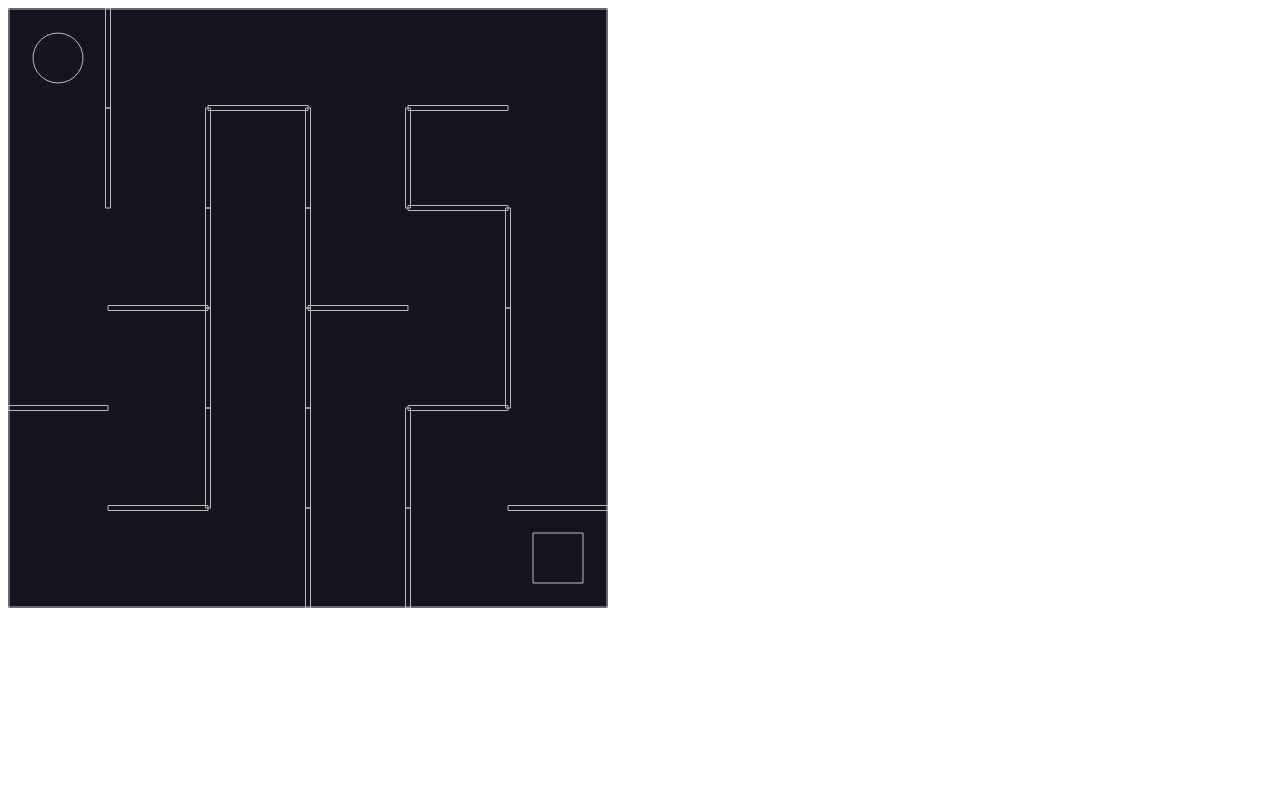
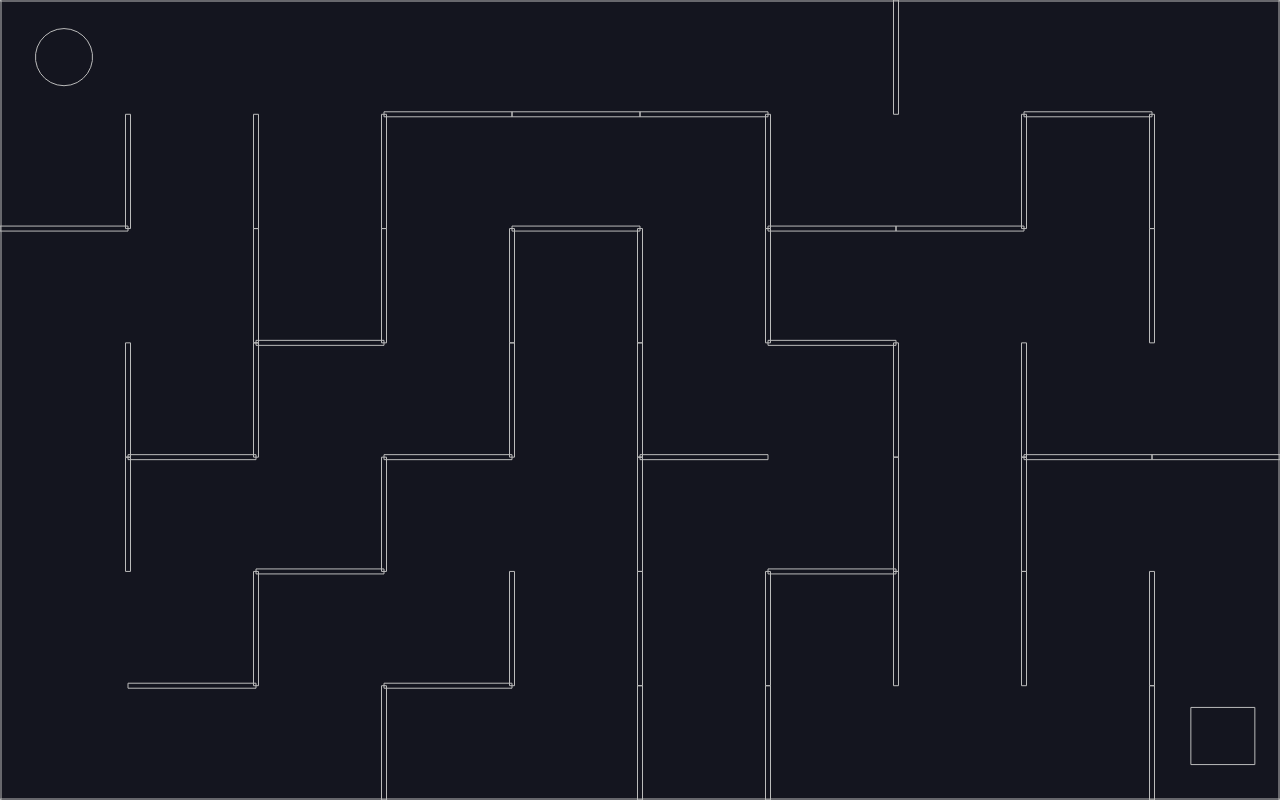
Before and after one commit to regis-hastings/maze, a plain HTML site: page index.html in a window 1280 px wide. Drawn offline with nearby package versions, Linux system fonts and the light colour scheme.

Commit message:
enable variable amount of cells on xy axis

```diff
--- a/index.html
+++ b/index.html
@@ -5,6 +5,11 @@
   <meta name="viewport" content="width=device-width, initial-scale=1.0">
   <title>Maze</title>
   <script src="https://cdnjs.cloudflare.com/ajax/libs/matter-js/0.14.2/matter.min.js"></script>
+  <style>
+    body {
+      margin: 0;
+    }
+  </style>
 </head>
 <body>
   <script src="index.js"></script>
--- a/index.js
+++ b/index.js
@@ -1,10 +1,12 @@
 const { Engine, Render, Runner, World, Bodies, Body, Events } = Matter;
 
-const cells = 6;
-const width = 600;
-const height = 600;
+const cellsHorizontal = 10;
+const cellsVertical = 7;
+const width = window.innerWidth;
+const height = window.innerHeight;
 
-const unitLength = width / cells;
+const unitLengthX = width / cellsHorizontal;
+const unitLengthY = height / cellsVertical;
 
 const engine = Engine.create();
 engine.world.gravity.y = 0;
@@ -41,21 +43,21 @@ const shuffle = (array) => {
   return array;
 };
 
-const grid = Array(cells)
+const grid = Array(cellsVertical) // Number of rows
   .fill(null)
-  .map(() => Array(cells).fill(false));
+  .map(() => Array(cellsHorizontal).fill(false));
 
-const verticals = Array(cells)
+const verticals = Array(cellsVertical)
   .fill(null)
-  .map(() => Array(cells - 1).fill(false));
+  .map(() => Array(cellsHorizontal - 1).fill(false));
 
-const horizontals = Array(cells - 1)
+const horizontals = Array(cellsVertical - 1)
   .fill(null)
-  .map(() => Array(cells).fill(false));
+  .map(() => Array(cellsHorizontal).fill(false));
 
 // Randomly generate a starting point on grid
-const startRow = Math.floor(Math.random() * cells);
-const startColumn = Math.floor(Math.random() * cells);
+const startRow = Math.floor(Math.random() * cellsVertical);
+const startColumn = Math.floor(Math.random() * cellsHorizontal);
 
 const stepThroughCell = (row, column) => {
   // If I have visited the cell at [row, column], then return
@@ -78,9 +80,9 @@ const stepThroughCell = (row, column) => {
     // See if that neighbor is out of bounds
     if (
       nextRow < 0 ||
-      nextRow >= cells ||
+      nextRow >= cellsVertical ||
       nextColumn < 0 ||
-      nextColumn >= cells
+      nextColumn >= cellsHorizontal
     ) {
       continue;
     }
@@ -113,9 +115,9 @@ horizontals.forEach((row, rowIndex) => {
       return;
     }
     const wall = Bodies.rectangle(
-      columnIndex * unitLength + unitLength / 2, // x-coordinate
-      rowIndex * unitLength + unitLength, // y-coordinate
-      unitLength,
+      columnIndex * unitLengthX + unitLengthX / 2, // Centerpoint for x-coordinate
+      rowIndex * unitLengthY + unitLengthY, // Center Point for y-coordinate
+      unitLengthX,
       5,
       {
         isStatic: true,
@@ -132,10 +134,10 @@ verticals.forEach((row, rowIndex) => {
       return;
     }
     const wall = Bodies.rectangle(
-      columnIndex * unitLength + unitLength,
-      rowIndex * unitLength + unitLength / 2,
+      columnIndex * unitLengthX + unitLengthX,
+      rowIndex * unitLengthY + unitLengthY / 2,
       5,
-      unitLength,
+      unitLengthY,
       {
         isStatic: true,
         label: 'wall'
@@ -147,19 +149,21 @@ verticals.forEach((row, rowIndex) => {
 
 // Goal
 const goal = Bodies.rectangle(
-  width - unitLength / 2,
-  height - unitLength / 2,
-  unitLength * 0.5,
-  unitLength * 0.5,
+  width - unitLengthY / 2,
+  height - unitLengthX / 2,
+  unitLengthX * 0.5,
+  unitLengthY * 0.5,
   {
     isStatic: true,
     label: 'goal'
   }
 );
+
 World.add(world, goal);
 
 // Ball
-const ball = Bodies.circle(unitLength / 2, unitLength / 2, unitLength * 0.25, {
+const ballRadius = Math.min(unitLengthX, unitLengthY) / 4;
+const ball = Bodies.circle(unitLengthX / 2, unitLengthY / 2, ballRadius, {
   label: 'ball'
 });
 World.add(world, ball);
```
